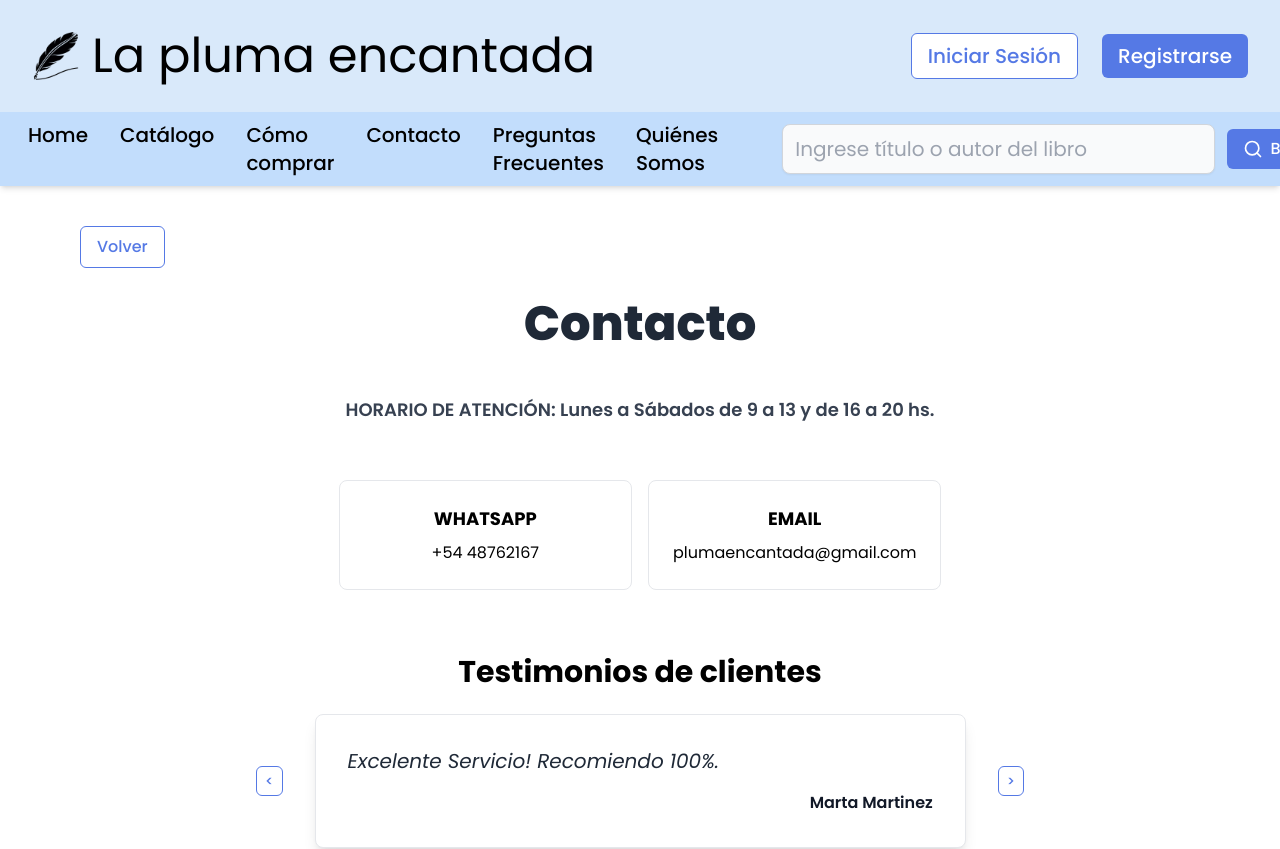
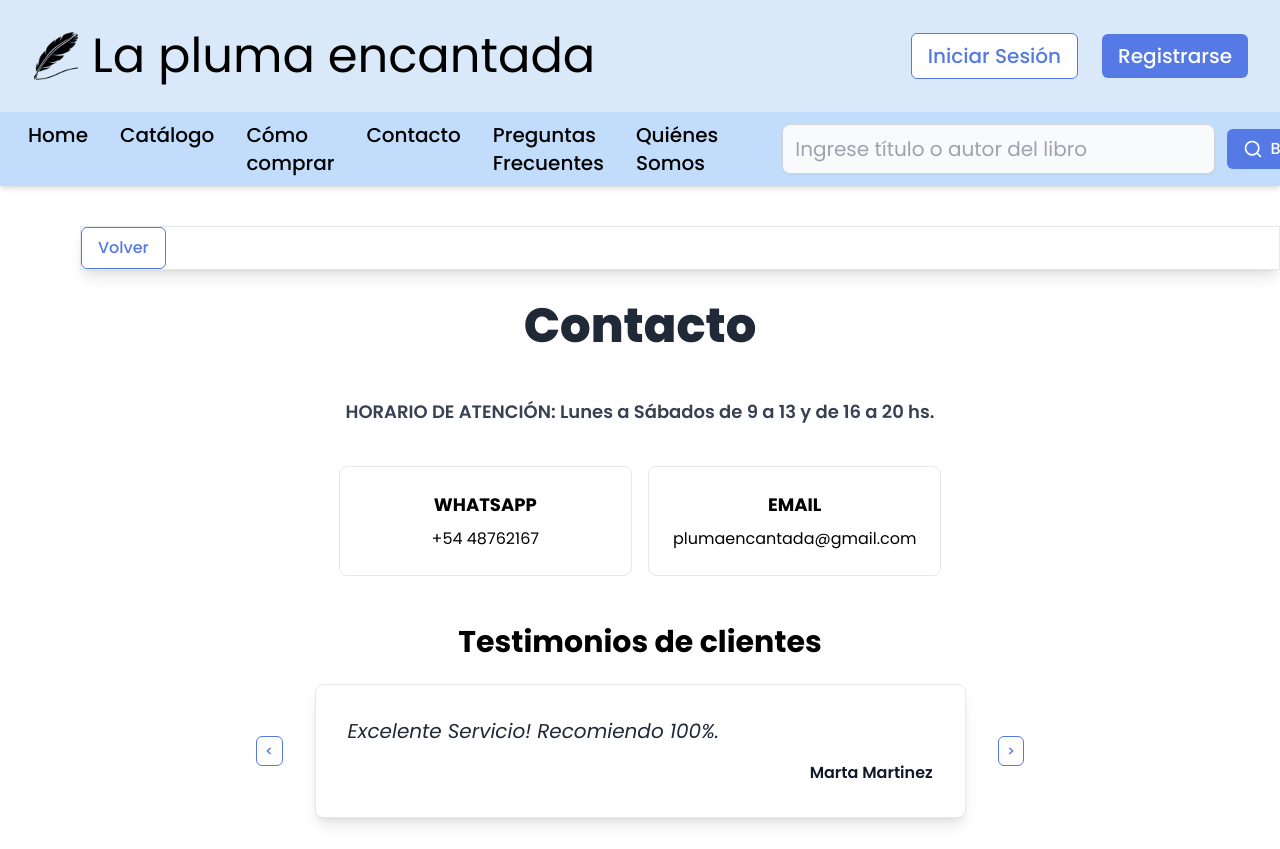
Before and after one commit to Talkird/bookstore-frontend, a React (Vite) app: page /contact in a window 1280 px wide. Shown: the top 849 px of the page. Built offline with nearby package versions, Linux system fonts and the light colour scheme.

Commit message:
contact frontend fix

```diff
--- a/src/pages/Contact.jsx
+++ b/src/pages/Contact.jsx
@@ -4,11 +4,11 @@ import Testimonials from "../components/contact/Testimonial";
 
 function Contact() {
   return (
-    <div className="min-h-screen">
-      <div className="ml-20 mt-10 flex justify-start">
+    <div>
+      <div className="ml-20 mt-10 flex justify-start shadow-lg border border-gray-200">
         <BackButton />
       </div>
-      <div className="mx-auto mb-20 flex flex-col items-center p-8">
+      <div className="mx-auto mb-10 flex flex-col items-center p-8">
         <h1 className="mb-12 text-center text-5xl font-extrabold text-gray-800">
           Contacto
         </h1>
@@ -17,7 +17,7 @@ function Contact() {
           HORARIO DE ATENCIÓN: Lunes a Sábados de 9 a 13 y de 16 a 20 hs.
         </p>
 
-        <div className="my-8 grid grid-cols-1 gap-4 text-center md:grid-cols-2">
+        <div className="my-4 grid grid-cols-1 gap-4 text-center md:grid-cols-2">
           <ContactInfo title="WhatsApp" info="+54 48762167" />
 
           <ContactInfo title="Email" info="plumaencantada@gmail.com" />
```
